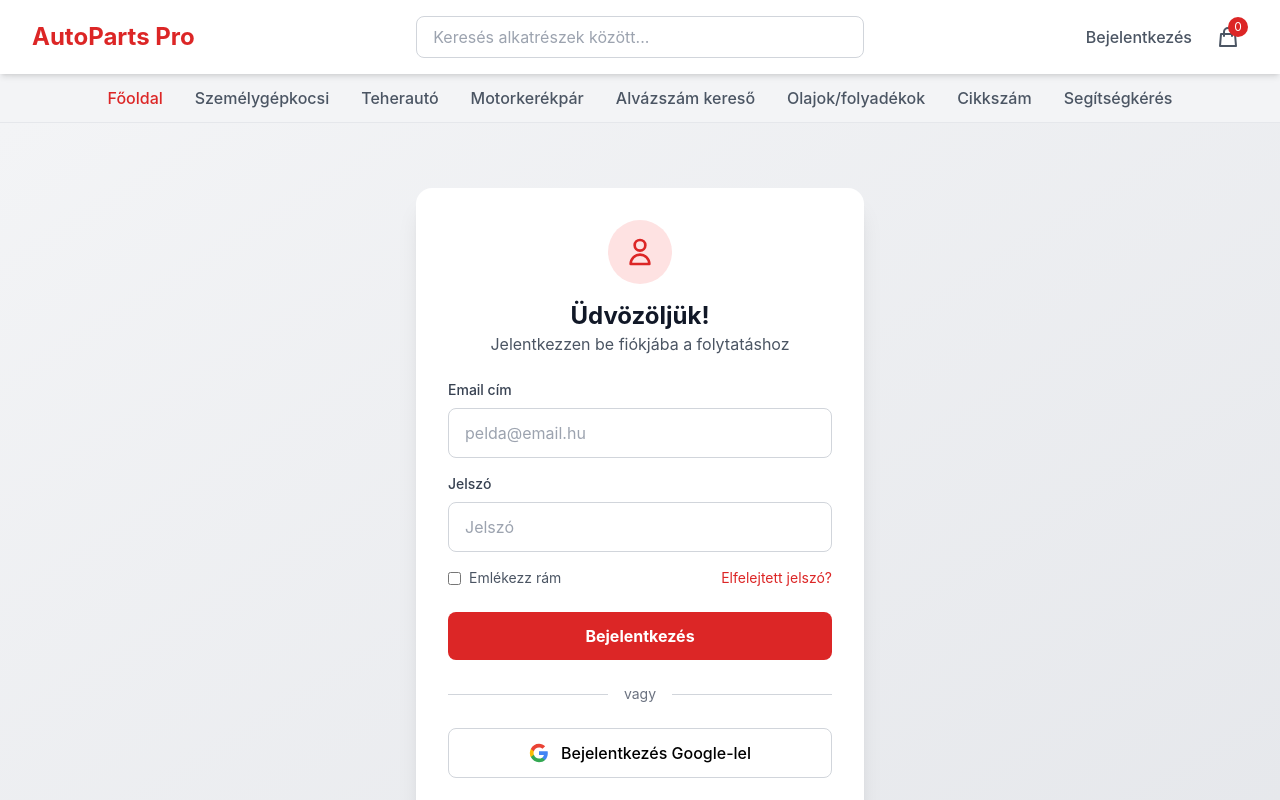
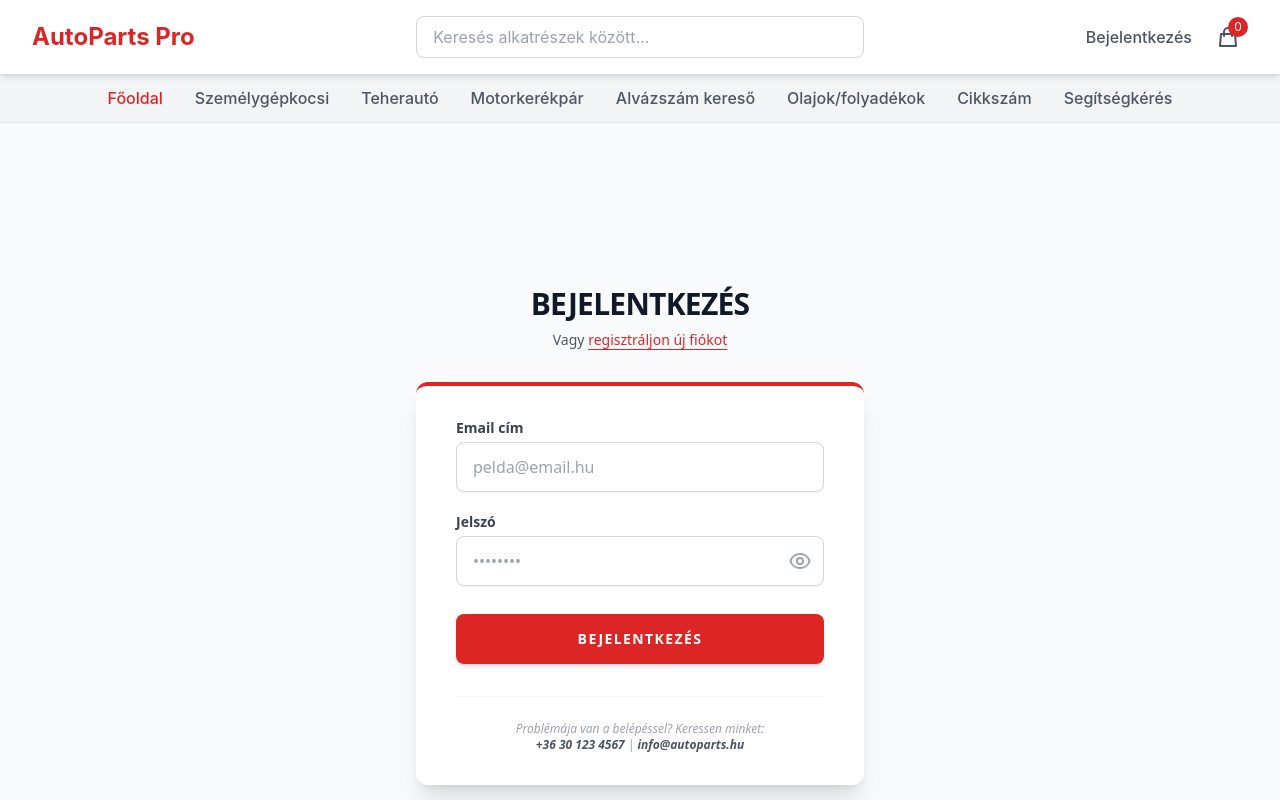
Before and after one commit to a-jo-a-rossz-es-a-csuf/Frontend, a React (Vite) app: page /bejelentkezes in a window 1280 px wide. Shown: the top 800 px of the page. Built offline with nearby package versions, Linux system fonts and the light colour scheme.

Commit message:
Update Bejelentkezes.jsx

```diff
--- a/src/Bejelentkezes.jsx
+++ b/src/Bejelentkezes.jsx
@@ -1,156 +1,167 @@
-import React from 'react'
-import { Link } from 'react-router-dom';
+import React, { useState, useEffect } from 'react';
+import { Link, useNavigate } from 'react-router-dom';
+import axios from 'axios';
 
-export default function Bejelentkezes() {
+const Bejelentkezes = () => {
     const API_URL = 'http://localhost:5000/api';
+    const navigate = useNavigate();
 
-        document.addEventListener('DOMContentLoaded', function() {
+    const [formData, setFormData] = useState({ email: '', password: '' });
+    const [message, setMessage] = useState({ text: '', type: '' });
+    const [isLoading, setIsLoading] = useState(false);
+    const [showPassword, setShowPassword] = useState(false);
+
+    useEffect(() => {
         const token = localStorage.getItem('authToken');
         const user = JSON.parse(localStorage.getItem('user') || 'null');
 
         if (token && user) {
-                showMessage('Már be van jelentkezve! Átirányítás...', 'success');
-                setTimeout(() => {
-                    window.location.href = 'index.html';
-                }, 1500);
+            setMessage({ text: 'Már be van jelentkezve! Átirányítás...', type: 'success' });
+            setTimeout(() => navigate('/'), 1500);
+        }
+    }, [navigate]);
+
+    const handleChange = (e) => {
+        const { id, value } = e.target;
+        setFormData(prev => ({ ...prev, [id]: value }));
+    };
+
+    const handleSubmit = async (e) => {
+        e.preventDefault();
+        setIsLoading(true);
+        setMessage({ text: '', type: '' });
+
+        try {
+            const response = await axios.post(`${API_URL}/login`, {
+                email: formData.email,
+                password: formData.password
+            });
+
+            if (response.data.success) {
+                setMessage({ text: 'Sikeres bejelentkezés!', type: 'success' });
+
+                localStorage.setItem('authToken', response.data.token);
+                const userToSave = {
+                    ...response.data.user,
+                    elsoVasarolasKedvezmeny: response.data.user.elsoVasarolasKedvezmeny || response.data.user.elso_vasarolas_kedvezmeny
+                };
+                localStorage.setItem('user', JSON.stringify(userToSave));
+
+                if (userToSave.szerepkor === 'admin') {
+                    localStorage.setItem('adminUser', JSON.stringify(userToSave));
                 }
 
-            document.getElementById('loginForm').addEventListener('submit', handleLogin);
-        });
-
-        function showMessage(msg, type) {
-            const msgDiv = document.getElementById('loginMessage');
-            msgDiv.textContent = msg;
-            msgDiv.className = `mb-4 p-3 rounded-lg text-sm ${type === 'success' ? 'bg-green-100 text-green-700 border border-green-400' : 'bg-red-100 text-red-700 border border-red-400'}`;
-            msgDiv.classList.remove('hidden');
-        }
-
-        async function handleLogin(event) {
-            event.preventDefault();
-
-            const email = document.getElementById('email').value;
-            const password = document.getElementById('password').value;
-            const btn = document.getElementById('loginBtn');
-
-            btn.disabled = true;
-            btn.textContent = 'Bejelentkezés...';
-
-            try {
-                const response = await fetch(`${API_URL}/auth?action=login`, {
-                    method: 'POST',
-                    headers: { 'Content-Type': 'application/json' },
-                    body: JSON.stringify({ email: email, jelszo: password })
-                });
-
-                const text = await response.text();
-
-                // Try to parse JSON
-                let data;
-                try {
-                    data = JSON.parse(text);
-                } catch (e) {
-                    console.error('Server response (not JSON):', text);
-                    showMessage('Szerver hiba! Ellenőrizd a PHP fájlokat. Részletek a konzolban.', 'error');
-                    btn.disabled = false;
-                    btn.textContent = 'Bejelentkezés';
-                    return;
-                }
-
-                if (data.success) {
-                    localStorage.setItem('authToken', data.token);
-                    localStorage.setItem('user', JSON.stringify(data.user));
-
-                    showMessage('Sikeres bejelentkezés! Átirányítás...', 'success');
-
                 setTimeout(() => {
-                        if (data.user.szerepkor === 'admin') {
-                            window.location.href = 'admin.html';
+                    window.location.href = '/';
+                }, 1000);
             } else {
-                            window.location.href = 'index.html';
-                        }
-                    }, 1500);
-                } else {
-                    showMessage(data.error || 'Hibás email cím vagy jelszó', 'error');
+                setMessage({ text: response.data.message || 'Helytelen adatok!', type: 'error' });
             }
         } catch (error) {
-                console.error('Login error:', error);
-                showMessage('Kapcsolódási hiba! Ellenőrizd: 1) XAMPP fut-e, 2) api mappa helye: htdocs/autoparts/api, 3) adatbázis importálva van-e', 'error');
+            console.error("Login hiba:", error);
+            setMessage({
+                text: error.response?.data?.message || 'Hiba történt a szerverrel való kapcsolat során.',
+                type: 'error'
+            });
         } finally {
-                btn.disabled = false;
-                btn.textContent = 'Bejelentkezés';
+            setIsLoading(false);
         }
-        }
+    };
+
     return (
-    <div><main class="min-h-screen flex items-center justify-center bg-gradient-to-br from-gray-100 to-gray-200 py-12 px-4">
-        <div class="bg-white rounded-2xl shadow-xl p-8 w-full max-w-md">
-            <div class="text-center mb-6">
-                <div class="inline-flex items-center justify-center w-16 h-16 bg-red-100 rounded-full mb-4">
-                    <svg class="w-8 h-8 text-red-600" fill="none" stroke="currentColor" viewBox="0 0 24 24">
-                        <path stroke-linecap="round" stroke-linejoin="round" stroke-width="2" d="M16 7a4 4 0 11-8 0 4 4 0 018 0zM12 14a7 7 0 00-7 7h14a7 7 0 00-7-7z"></path>
-                    </svg>
-                </div>
-                <h2 class="text-2xl font-bold text-gray-900">Üdvözöljük!</h2>
-                <p class="text-gray-600">Jelentkezzen be fiókjába a folytatáshoz</p>
+        <div className="min-h-screen bg-gray-50 flex flex-col justify-center py-12 sm:px-6 lg:px-8 font-sans">
+            <div className="sm:mx-auto sm:w-full sm:max-w-md">
+                <h2 className="mt-6 text-center text-3xl font-extrabold text-gray-900 uppercase tracking-tight">
+                    Bejelentkezés
+                </h2>
+                <p className="mt-2 text-center text-sm text-gray-600">
+                    Vagy <Link to="/register" className="font-medium text-red-600 hover:text-red-500 underline underline-offset-4">regisztráljon új fiókot</Link>
+                </p>
             </div>
 
-            {/* <!-- Error/Success Messages --> */}
-            <div id="loginMessage" class="hidden mb-4 p-3 rounded-lg text-sm"></div>
+            <div className="mt-8 sm:mx-auto sm:w-full sm:max-w-md">
+                <div className="bg-white py-8 px-4 shadow-xl sm:rounded-xl sm:px-10 border-t-4 border-red-600">
 
-            <form id="loginForm">
-                <div class="mb-4">
-                    <label for="email" class="block text-sm font-medium text-gray-700 mb-2">Email cím</label>
-                    <input type="email" id="email" name="email" placeholder="pelda@email.hu" required
-                        class="w-full px-4 py-3 border border-gray-300 rounded-lg focus:outline-none focus:ring-2 focus:ring-red-600 focus:border-transparent"/>
+                    {/* Üzenet visszajelzés */}
+                    {message.text && (
+                        <div className={`mb-6 p-4 rounded-lg text-sm font-medium border ${
+                            message.type === 'success'
+                            ? 'bg-green-50 text-green-700 border-green-200'
+                            : 'bg-red-50 text-red-700 border-red-200'
+                        }`}>
+                            {message.text}
+                        </div>
+                    )}
+
+                    <form className="space-y-5" onSubmit={handleSubmit}>
+                        {/* Email */}
+                        <div>
+                            <label htmlFor="email" className="block text-sm font-semibold text-gray-700 mb-1">Email cím</label>
+                            <input
+                                id="email"
+                                type="email"
+                                required
+                                value={formData.email}
+                                onChange={handleChange}
+                                className="block w-full px-4 py-3 border border-gray-300 rounded-lg shadow-sm focus:ring-2 focus:ring-red-600 focus:border-transparent outline-none transition-all placeholder-gray-400"
+                                placeholder="pelda@email.hu"
+                            />
                         </div>
 
-                <div class="mb-4">
-                    <label for="password" class="block text-sm font-medium text-gray-700 mb-2">Jelszó</label>
-                    <input type="password" id="password" name="password" placeholder="Jelszó" required
-                        class="w-full px-4 py-3 border border-gray-300 rounded-lg focus:outline-none focus:ring-2 focus:ring-red-600 focus:border-transparent"/>
+                        {/* Jelszó */}
+                        <div>
+                            <label htmlFor="password" className="block text-sm font-semibold text-gray-700 mb-1">Jelszó</label>
+                            <div className="relative">
+                                <input
+                                    id="password"
+                                    type={showPassword ? "text" : "password"}
+                                    required
+                                    value={formData.password}
+                                    onChange={handleChange}
+                                    className="block w-full px-4 py-3 border border-gray-300 rounded-lg shadow-sm focus:ring-2 focus:ring-red-600 focus:border-transparent outline-none transition-all placeholder-gray-400 pr-12"
+                                    placeholder="••••••••"
+                                />
+                                <button
+                                    type="button"
+                                    onClick={() => setShowPassword(!showPassword)}
+                                    className="absolute inset-y-0 right-0 pr-3 flex items-center text-gray-400 hover:text-red-600 transition-colors"
+                                >
+                                    {showPassword ? (
+                                        <svg className="h-6 w-6" fill="none" viewBox="0 0 24 24" stroke="currentColor">
+                                            <path strokeLinecap="round" strokeLinejoin="round" strokeWidth="2" d="M13.875 18.825A10.05 10.05 0 0112 19c-4.478 0-8.268-2.943-9.543-7a9.97 9.97 0 011.563-3.029m5.858.908a3 3 0 114.243 4.243M9.878 9.878l4.242 4.242M9.88 9.88l-3.29-3.29m7.532 7.532l3.29 3.29M3 3l18 18" />
+                                        </svg>
+                                    ) : (
+                                        <svg className="h-6 w-6" fill="none" viewBox="0 0 24 24" stroke="currentColor">
+                                            <path strokeLinecap="round" strokeLinejoin="round" strokeWidth="2" d="M15 12a3 3 0 11-6 0 3 3 0 016 0z" />
+                                            <path strokeLinecap="round" strokeLinejoin="round" strokeWidth="2" d="M2.458 12C3.732 7.943 7.523 5 12 5c4.478 0 8.268 2.943 9.542 7-1.274 4.057-5.064 7-9.542 7-4.477 0-8.268-2.943-9.542-7z" />
+                                        </svg>
+                                    )}
+                                </button>
+                            </div>
                         </div>
 
-                <div class="flex items-center justify-between mb-6">
-                    <label class="flex items-center gap-2 cursor-pointer">
-                        <input type="checkbox" id="remember" class="rounded text-red-600"/>
-                        <span class="text-sm text-gray-600">Emlékezz rám</span>
-                    </label>
-                    <a href="#" class="text-sm text-red-600 hover:underline">Elfelejtett jelszó?</a>
+                        <div className="pt-2">
+                            <button
+                                type="submit"
+                                disabled={isLoading}
+                                className="w-full flex justify-center py-3.5 px-4 border border-transparent rounded-lg shadow-md text-sm font-bold text-white bg-red-600 hover:bg-red-700 focus:outline-none focus:ring-2 focus:ring-offset-2 focus:ring-red-500 transition-all uppercase tracking-widest disabled:opacity-50"
+                            >
+                                {isLoading ? 'Feldolgozás...' : 'Bejelentkezés'}
+                            </button>
                         </div>
-
-                <button type="submit" id="loginBtn" class="w-full bg-red-600 hover:bg-red-700 text-white py-3 rounded-lg font-bold transition-colors">
-                    Bejelentkezés
-                </button>
                     </form>
 
-            <div class="my-6 flex items-center">
-                <div class="flex-1 border-t border-gray-300"></div>
-                <span class="px-4 text-sm text-gray-500">vagy</span>
-                <div class="flex-1 border-t border-gray-300"></div>
-            </div>
-
-            <button class="w-full flex items-center justify-center gap-3 bg-white border border-gray-300 py-3 rounded-lg font-medium hover:bg-gray-50 transition-colors">
-                <svg class="w-5 h-5" viewBox="0 0 24 24">
-                    <path fill="#4285F4" d="M22.56 12.25c0-.78-.07-1.53-.2-2.25H12v4.26h5.92c-.26 1.37-1.04 2.53-2.21 3.31v2.77h3.57c2.08-1.92 3.28-4.74 3.28-8.09z"/>
-                    <path fill="#34A853" d="M12 23c2.97 0 5.46-.98 7.28-2.66l-3.57-2.77c-.98.66-2.23 1.06-3.71 1.06-2.86 0-5.29-1.93-6.16-4.53H2.18v2.84C3.99 20.53 7.7 23 12 23z"/>
-                    <path fill="#FBBC05" d="M5.84 14.09c-.22-.66-.35-1.36-.35-2.09s.13-1.43.35-2.09V7.07H2.18C1.43 8.55 1 10.22 1 12s.43 3.45 1.18 4.93l2.85-2.22.81-.62z"/>
-                    <path fill="#EA4335" d="M12 5.38c1.62 0 3.06.56 4.21 1.64l3.15-3.15C17.45 2.09 14.97 1 12 1 7.7 1 3.99 3.47 2.18 7.07l3.66 2.84c.87-2.6 3.3-4.53 6.16-4.53z"/>
-                </svg>
-                Bejelentkezés Google-lel
-            </button>
-
-            <div class="mt-6 text-center">
-                <span class="text-gray-600">Nincs még fiókja?</span>
-                <Link to="/register" class="text-red-600 font-medium hover:underline ml-1">Regisztráció</Link>
+                    {/* Segítség */}
+                    <div className="mt-8 pt-6 border-t border-gray-100 text-center">
+                        <p className="text-xs text-gray-400 italic">
+                            Problémája van a belépéssel? Keressen minket:<br/>
+                            <span className="text-gray-600 font-semibold">+36 30 123 4567</span> | <span className="text-gray-600 font-semibold">info@autoparts.hu</span>
+                        </p>
                     </div>
                 </div>
-    </main>
+            </div>
+        </div>
+    );
+};
 
-    {/* <!-- FOOTER --> */}
-    <footer class="bg-gray-900 text-white py-8">
-        <div class="max-w-7xl mx-auto px-4 sm:px-6 lg:px-8 text-center">
-            <p class="text-gray-400 text-sm">&copy; 2025 AutoParts Pro. Minden jog fenntartva.</p>
-        </div>
-    </footer>
-</div>
-  )
-}
+export default Bejelentkezes;
```
Lines whose indentation alone changed are shown as unchanged.
